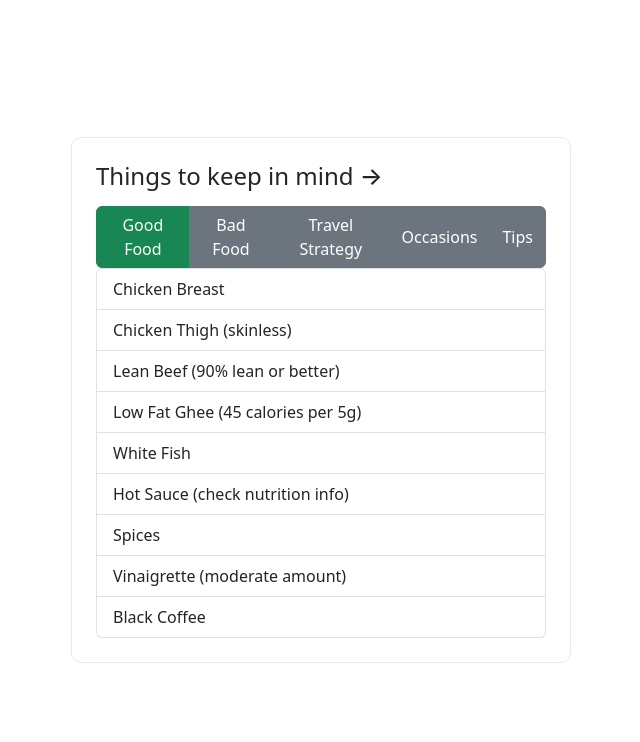
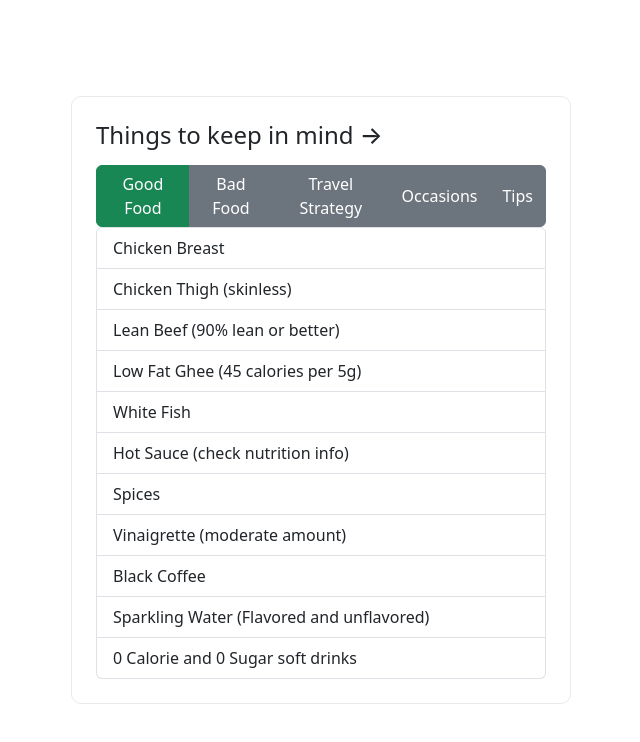
Before and after one commit to smmalik3/fitnessInfoApp, a Next.js app: page / in a window 1280 px wide. Shown: the top 742 px of the page, without its empty margins (319-959 px from the left). Built offline with nearby package versions, Linux system fonts and the light colour scheme.

Commit message:
added content

```diff
--- a/pages/index.tsx
+++ b/pages/index.tsx
@@ -100,6 +100,12 @@ export default function Home() {
               <li className="list-group-item">
                 Black Coffee
               </li>
+              <li className="list-group-item">
+                Sparkling Water (Flavored and unflavored)
+              </li>
+              <li className="list-group-item">
+                0 Calorie and 0 Sugar soft drinks
+              </li>
             </ol>}
             {activeSection === 'BadFood' &&
             <ol className="list-group">
@@ -129,6 +135,12 @@ export default function Home() {
               </li>
               <li className="list-group-item">
                 Condiments like ketchup, mayo, mustard
+              </li>
+              <li className="list-group-item">
+                Sodas
+              </li>
+              <li className="list-group-item">
+                Juices
               </li>
             </ol>}
             {activeSection === 'TravelStrategy' &&
@@ -172,6 +184,15 @@ export default function Home() {
                 <li className="list-group-item">
                   Don't worry if you mess up, just know how to get back on track and do this immediately.
                 </li>
+                <li className="list-group-item">
+                  Get obsessed with numbers and counting. Count everything, your steps, your workouts, your calories in and calories out.
+                </li>
+                <li className="list-group-item">
+                  Thinking about your fitness as a game to win often helps push you further than you thought you could go. Let's win the game.
+                </li>
+                <li className="list-group-item">
+                  Figure out what motivates and incentivizes you and expand upon it.
+                </li>
               </ol>}
           </div>
         </div>
```
